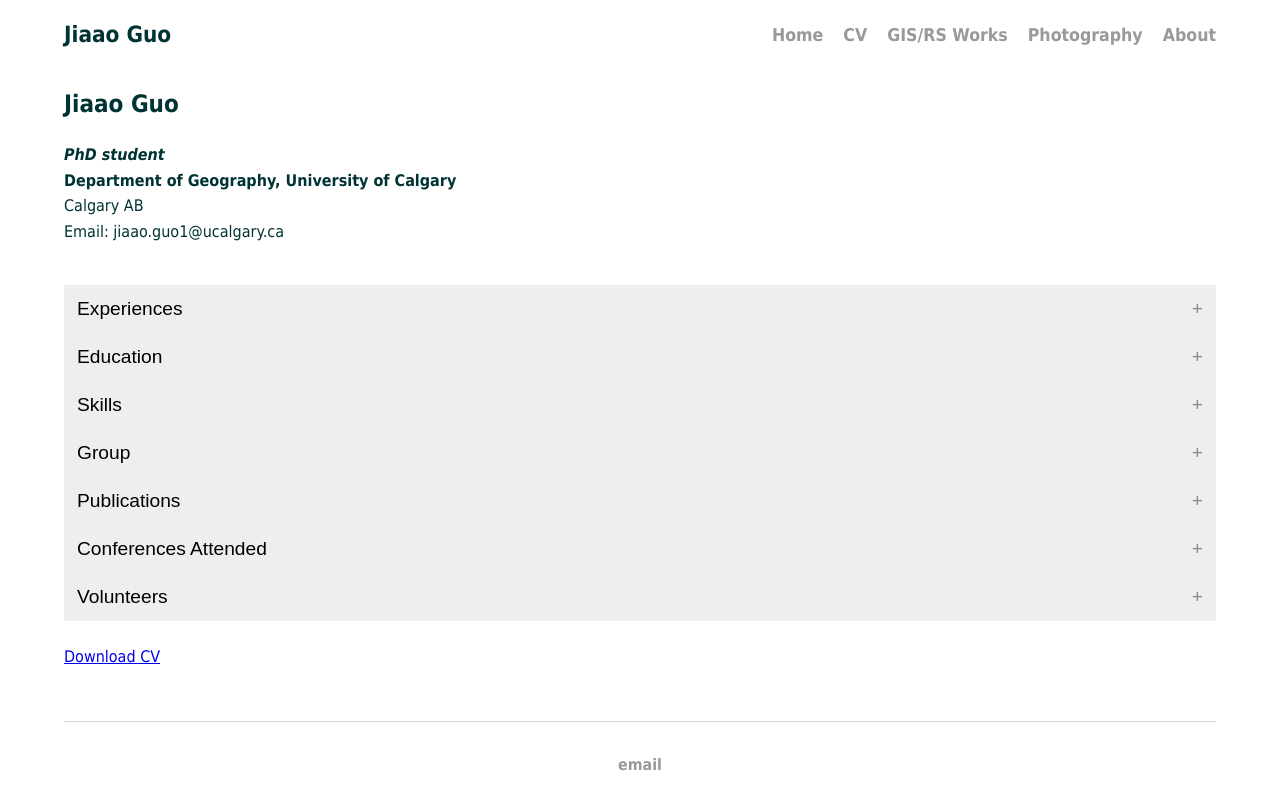
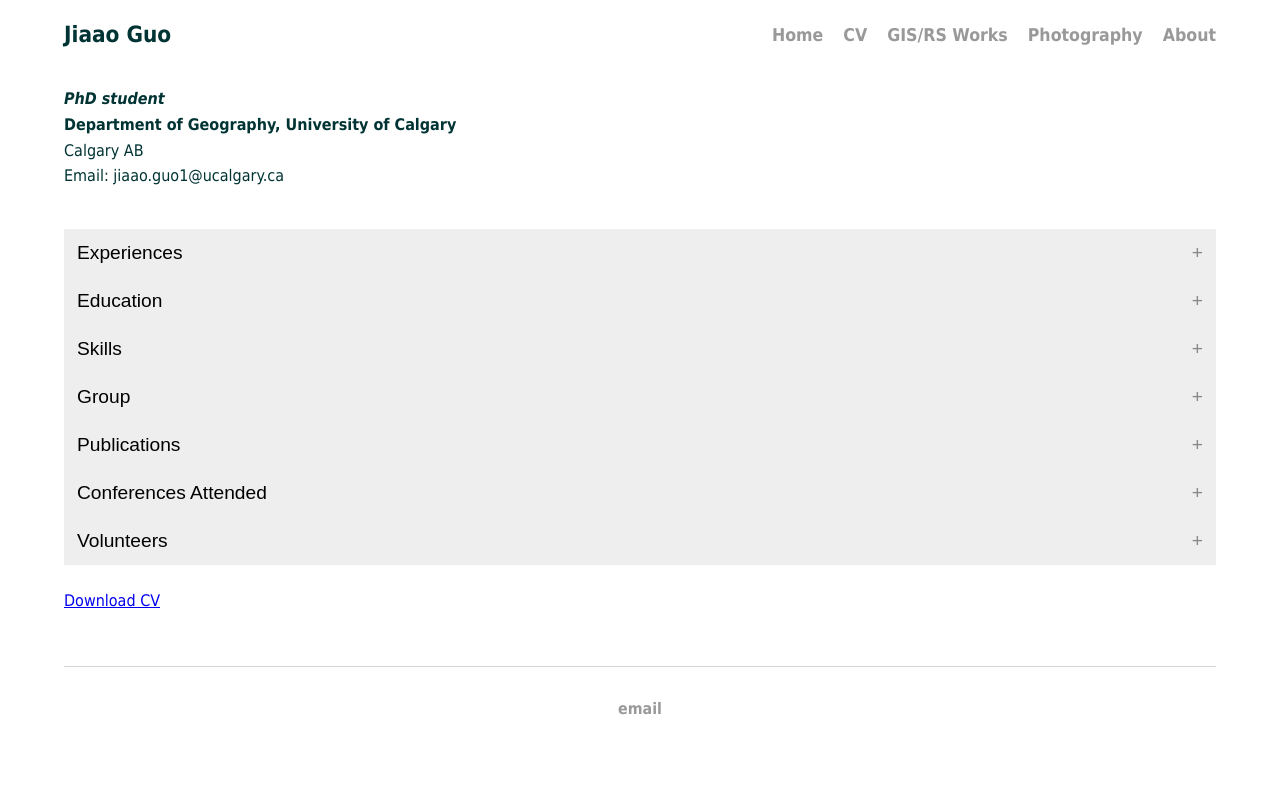
Before and after one commit to jiaaog/jiaaog.github.io, a Jekyll site: the page built from cv/index.html, in a window 1280 px wide. Shown: the top 810 px of the page. Built offline with Jekyll 4.4.1, drawn with Linux system fonts in a browser that asks for light colours.

Commit message:
Update index.html

```diff
--- a/cv/index.html
+++ b/cv/index.html
@@ -5,7 +5,6 @@ title: CV of Jiaao
 
 	<div class="cv">
 
-		<h2>Jiaao Guo</h2>
 		<p><strong><em>PhD student</em></strong><br>
 		<strong>Department of Geography, University of Calgary</strong><br>
 		Calgary AB<br>
```
